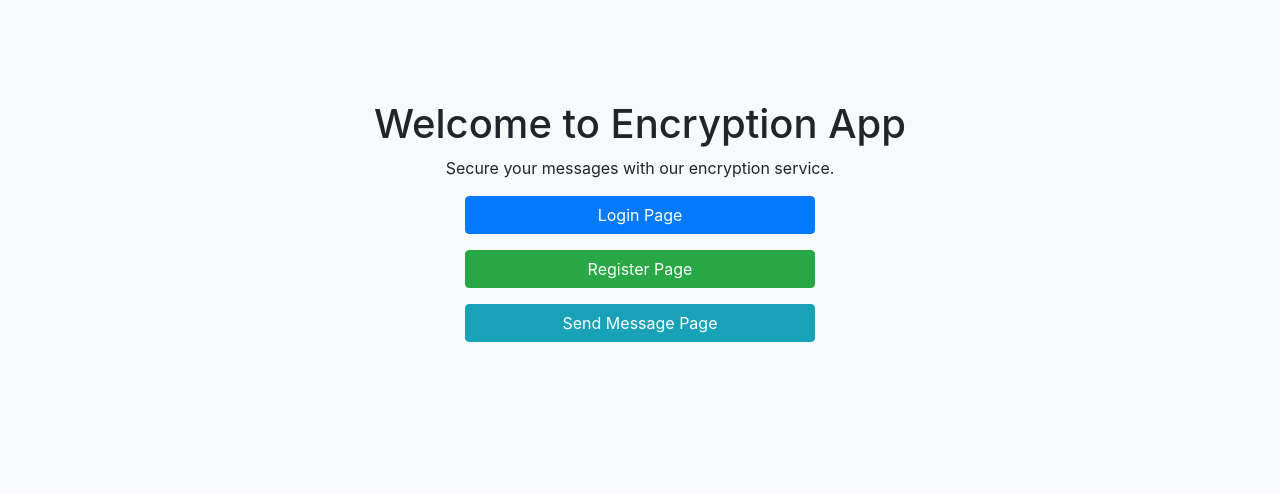
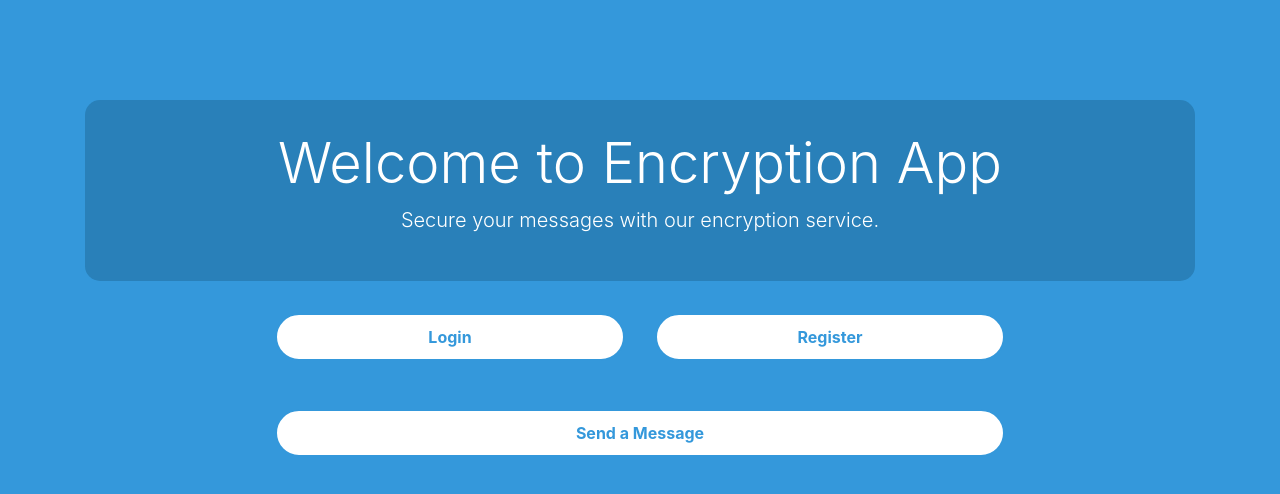
Before and after one commit to HMigara/software-Security-Encryption-App, a Flask app: page / in a window 1280 px wide. Shown: the top 494 px of the page. Run offline with Flask 3, Linux system fonts and the light colour scheme; some libraries are stand-ins or nearby versions.

Commit message:
agin update HTML

```diff
--- a/templates/home.html
+++ b/templates/home.html
@@ -1,6 +1,8 @@
 <!DOCTYPE html>
-<html>
+<html lang="en">
 <head>
+    <meta charset="UTF-8">
+    <meta name="viewport" content="width=device-width, initial-scale=1.0">
     <title>Welcome</title>
     <!-- Add Bootstrap CSS link -->
     <link rel="stylesheet" href="https://stackpath.bootstrapcdn.com/bootstrap/4.5.2/css/bootstrap.min.css">
@@ -8,37 +10,67 @@
     <style>
         /* Custom styles go here */
         body {
-            background-color: #f8f9fa;
+            background-color: #3498db; /* Nice blue color */
+            color: #fff; /* White text color for better contrast */
         }
         .container {
             margin-top: 100px;
+        }
+        .jumbotron {
+            background-color: #2980b9; /* Slightly darker blue for the jumbotron */
+            color: #fff;
+            padding: 30px;
+            border-radius: 15px;
+            display: none;
+        }
+        .btn-custom {
+            background-color: #fff; /* White background for buttons */
+            color: #3498db; /* Blue text color for buttons */
+            border: 2px solid #3498db; /* Blue border for buttons */
+            border-radius: 25px;
+            padding: 10px 30px;
+            font-weight: bold;
+            transition: background-color 0.3s, color 0.3s, border-color 0.3s; /* Smooth transition on hover */
+        }
+        .btn-custom:hover {
+            background-color: #3498db; /* Blue background on hover */
+            color: #fff; /* White text on hover */
+            border-color: #fff; /* White border on hover */
         }
     </style>
 </head>
 <body>
 <div class="container text-center">
-    <h1>Welcome to Encryption App</h1>
-    <p>Secure your messages with our encryption service.</p>
-    <div class="row">
-        <div class="col-md-4 offset-md-4">
-            <a href="{{url_for('login')}}" class="btn btn-primary btn-block">Login Page</a>
+    <div class="jumbotron" id="jumbotron">
+        <h1 class="display-4">Welcome to Encryption App</h1>
+        <p class="lead">Secure your messages with our encryption service.</p>
+    </div>
+    <div class="row mt-4">
+        <div class="col-md-4 offset-md-2">
+            <a href="{{url_for('login')}}" class="btn btn-success btn-custom btn-block">Login</a><br>
+        </div>
+        <div class="col-md-4">
+            <a href="{{url_for('page')}}" class="btn btn-success btn-custom btn-block">Register</a>
         </div>
     </div>
-    <div class="row mt-3">
-        <div class="col-md-4 offset-md-4">
-            <a href="{{url_for('page')}}" class="btn btn-success btn-block">Register Page</a>
-        </div>
-    </div>
-    <div class="row mt-3">
-        <div class="col-md-4 offset-md-4">
-            <a href="{{url_for('message')}}" class="btn btn-info btn-block">Send Message Page</a>
+    <div class="row mt-4">
+        <div class="col-md-8 offset-md-2">
+            <a href="{{url_for('message')}}" class="btn btn-info btn-custom btn-block">Send a Message</a>
         </div>
     </div>
 </div>
 
-<!-- Add Bootstrap JS and jQuery scripts at the end of the body -->
-<script src="https://code.jquery.com/jquery-3.5.1.slim.min.js"></script>
-<script src="https://cdn.jsdelivr.net/npm/@popperjs/core@2.5.3/dist/umd/popper.min.js"></script>
+<!-- Add Bootstrap JS and your custom JavaScript for the animation -->
+<script src="https://code.jquery.com/jquery-3.5.1.min.js"></script>
+<script>
+    // jQuery animation to fade in the jumbotron
+    $(document).ready(function () {
+        $('#jumbotron').fadeIn(1500); // Adjust the duration (in milliseconds) as needed
+    });
+</script>
 <script src="https://stackpath.bootstrapcdn.com/bootstrap/4.5.2/js/bootstrap.min.js"></script>
+<!-- Add jQuery library -->
+<script src="https://code.jquery.com/jquery-3.5.1.min.js"></script>
+
 </body>
 </html>
```
